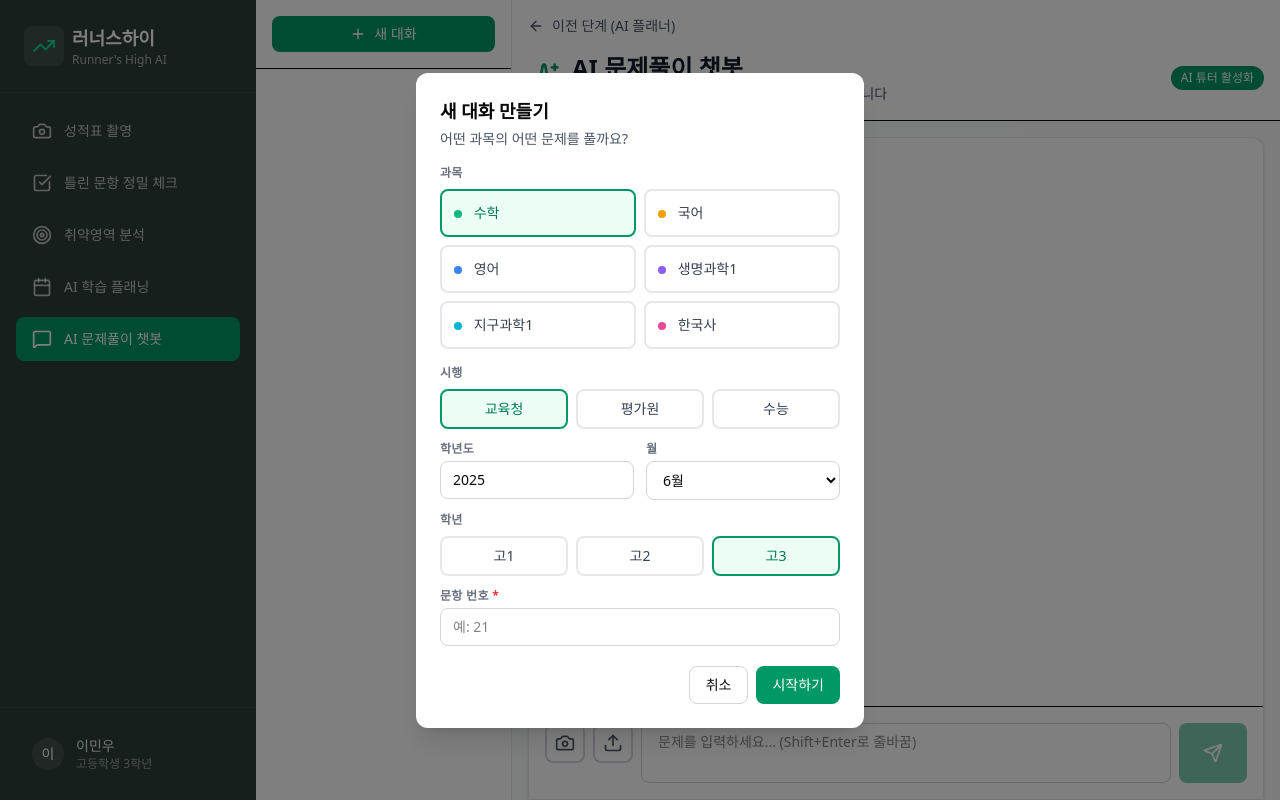
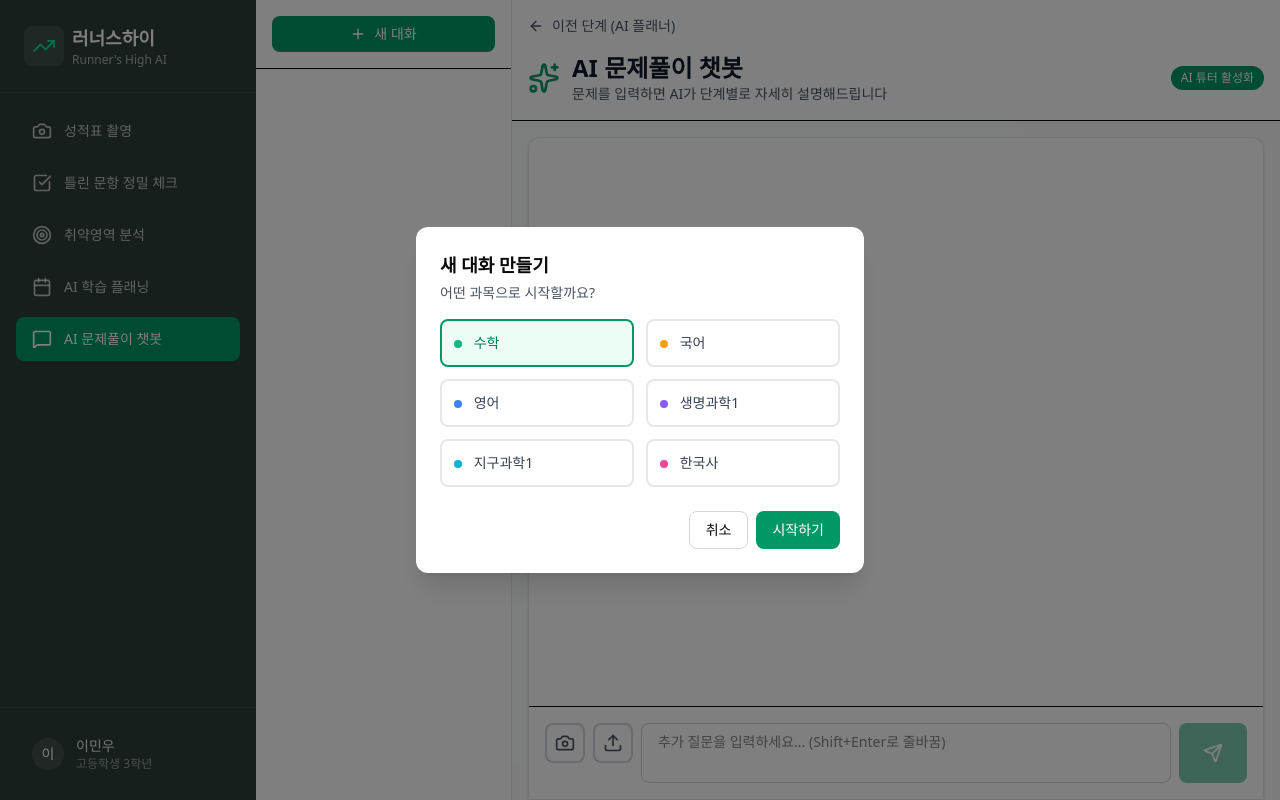
Before and after one commit to 2ivii/CapstoneDesign, a Vue app: page /ai-chatbot in a window 1280 px wide. Both pictures are taken after a click on the button "새 대화". Built offline with nearby package versions, Linux system fonts and the light colour scheme.

Commit message:
fix: 문제 정보 반영

```diff
--- a/src/pages/AIChatbot.vue
+++ b/src/pages/AIChatbot.vue
@@ -2,20 +2,16 @@
   <div class="flex h-screen bg-gray-50">
     <Sidebar />
 
-    <!-- New Chat Dialog -->
+    <!-- New Chat Dialog (과목 선택만) -->
     <div
       v-if="showNewChatDialog"
       class="fixed inset-0 bg-black/50 z-50 flex items-center justify-center"
       @click.self="showNewChatDialog = false"
     >
-      <div class="bg-white rounded-xl shadow-xl w-full max-w-md p-6 max-h-[90vh] overflow-y-auto">
+      <div class="bg-white rounded-xl shadow-xl w-full max-w-md p-6">
         <h2 class="text-lg font-bold mb-1">새 대화 만들기</h2>
-        <p class="text-sm text-gray-600 mb-4">어떤 과목의 어떤 문제를 풀까요?</p>
-
-        <!-- Subject -->
-        <div class="mb-4">
-          <p class="text-xs font-semibold text-gray-500 uppercase tracking-wide mb-2">과목</p>
-          <div class="grid grid-cols-2 gap-2">
+        <p class="text-sm text-gray-600 mb-4">어떤 과목으로 시작할까요?</p>
+        <div class="grid grid-cols-2 gap-3 mb-6">
           <button
             v-for="subject in subjects"
             :key="subject.id"
@@ -34,84 +30,6 @@
             {{ subject.name }}
           </button>
         </div>
-        </div>
-
-        <!-- Exam org -->
-        <div class="mb-3">
-          <p class="text-xs font-semibold text-gray-500 uppercase tracking-wide mb-2">시행</p>
-          <div class="grid grid-cols-3 gap-2">
-            <button
-              v-for="org in examOrgs"
-              :key="org"
-              @click="newChatExamOrg = org"
-              :class="[
-                'p-2 rounded-lg border-2 text-sm font-medium transition-all',
-                newChatExamOrg === org
-                  ? 'border-emerald-600 bg-emerald-50 text-emerald-700'
-                  : 'border-gray-200 hover:border-gray-300 text-gray-700'
-              ]"
-            >{{ org }}</button>
-          </div>
-        </div>
-
-        <!-- Year + Month -->
-        <div class="grid grid-cols-2 gap-3 mb-3">
-          <div>
-            <label class="text-xs font-semibold text-gray-500 uppercase tracking-wide mb-1 block">학년도</label>
-            <input
-              v-model="newChatExamYear"
-              type="number"
-              min="2020"
-              max="2030"
-              class="w-full border border-gray-300 rounded-lg px-3 py-2 text-sm focus:outline-none focus:border-emerald-500"
-              placeholder="예: 2026"
-            />
-          </div>
-          <div v-if="newChatExamOrg !== '수능'">
-            <label class="text-xs font-semibold text-gray-500 uppercase tracking-wide mb-1 block">월</label>
-            <select
-              v-model="newChatExamMonth"
-              class="w-full border border-gray-300 rounded-lg px-3 py-2 text-sm focus:outline-none focus:border-emerald-500"
-            >
-              <option v-for="m in examMonths" :key="m" :value="String(m)">{{ m }}월</option>
-            </select>
-          </div>
-        </div>
-
-        <!-- Grade (non-수능 only) -->
-        <div v-if="newChatExamOrg !== '수능'" class="mb-3">
-          <p class="text-xs font-semibold text-gray-500 uppercase tracking-wide mb-2">학년</p>
-          <div class="grid grid-cols-3 gap-2">
-            <button
-              v-for="grade in examGrades"
-              :key="grade"
-              @click="newChatExamGrade = grade"
-              :class="[
-                'p-2 rounded-lg border-2 text-sm font-medium transition-all',
-                newChatExamGrade === grade
-                  ? 'border-emerald-600 bg-emerald-50 text-emerald-700'
-                  : 'border-gray-200 hover:border-gray-300 text-gray-700'
-              ]"
-            >{{ grade }}</button>
-          </div>
-        </div>
-
-        <!-- Question number -->
-        <div class="mb-5">
-          <label class="text-xs font-semibold text-gray-500 uppercase tracking-wide mb-1 block">
-            문항 번호 <span class="text-red-500">*</span>
-          </label>
-          <input
-            v-model="newChatQuestionNo"
-            type="number"
-            min="1"
-            max="45"
-            class="w-full border border-gray-300 rounded-lg px-3 py-2 text-sm focus:outline-none focus:border-emerald-500"
-            placeholder="예: 21"
-          />
-          <p v-if="dialogError" class="text-red-500 text-xs mt-1">{{ dialogError }}</p>
-        </div>
-
         <div class="flex justify-end gap-2">
           <button
             @click="showNewChatDialog = false"
@@ -130,7 +48,7 @@
       <div class="w-64 bg-white border-r border-gray-200 flex flex-col">
         <div class="p-4 border-b">
           <button
-            @click="openNewChatDialog"
+            @click="showNewChatDialog = true"
             class="w-full bg-emerald-600 hover:bg-emerald-700 text-white px-4 py-2 rounded-lg flex items-center justify-center gap-2 text-sm font-medium"
           >
             <Plus :size="16" />
@@ -198,7 +116,7 @@
             >
               {{ subjects.find(s => s.id === currentChat!.subject)?.name }}
             </span>
-            <span class="text-gray-500 text-xs">
+            <span v-if="currentChat.examInfo" class="text-gray-500 text-xs">
               {{ examInfoLabel(currentChat.examInfo) }} {{ currentChat.examInfo.questionNo }}번
             </span>
           </div>
@@ -249,18 +167,79 @@
 
             <!-- Input Area -->
             <div class="border-t p-4">
-              <!-- First-message hint -->
+              <!-- 이미지 첨부 시: 시험 정보 입력 폼 -->
               <div
-                v-if="currentChat && !currentChat.initialized"
-                class="mb-2 flex items-center gap-2 text-xs text-amber-700 bg-amber-50 border border-amber-200 rounded-lg px-3 py-2"
+                v-if="uploadedImage && currentChat && !currentChat.initialized"
+                class="mb-3 p-3 bg-gray-50 rounded-lg border border-gray-200"
               >
-                <Camera :size="14" />
-                <span>첫 메시지에는 문제 이미지를 반드시 첨부해주세요.</span>
+                <p class="text-xs font-semibold text-gray-500 mb-2">모의고사 정보</p>
+
+                <!-- Row 1: Org / Year / Month -->
+                <div class="flex flex-wrap gap-2 items-center mb-2">
+                  <div class="flex gap-1">
+                    <button
+                      v-for="org in examOrgs"
+                      :key="org"
+                      @click="solveExamOrg = org"
+                      :class="[
+                        'px-2 py-1 rounded text-xs border transition-colors',
+                        solveExamOrg === org
+                          ? 'border-emerald-600 bg-emerald-50 text-emerald-700'
+                          : 'border-gray-200 text-gray-600 hover:border-gray-300'
+                      ]"
+                    >{{ org }}</button>
+                  </div>
+                  <input
+                    v-model="solveExamYear"
+                    type="number"
+                    min="2020"
+                    max="2030"
+                    class="w-20 border border-gray-300 rounded px-2 py-1 text-xs focus:outline-none focus:border-emerald-500"
+                    placeholder="학년도"
+                  />
+                  <select
+                    v-if="solveExamOrg !== '수능'"
+                    v-model="solveExamMonth"
+                    class="border border-gray-300 rounded px-2 py-1 text-xs focus:outline-none focus:border-emerald-500"
+                  >
+                    <option v-for="m in examMonths" :key="m" :value="String(m)">{{ m }}월</option>
+                  </select>
+                </div>
+
+                <!-- Row 2: Grade / Question No -->
+                <div class="flex flex-wrap gap-2 items-center">
+                  <div v-if="solveExamOrg !== '수능'" class="flex gap-1">
+                    <button
+                      v-for="grade in examGrades"
+                      :key="grade"
+                      @click="solveExamGrade = grade"
+                      :class="[
+                        'px-2 py-1 rounded text-xs border transition-colors',
+                        solveExamGrade === grade
+                          ? 'border-emerald-600 bg-emerald-50 text-emerald-700'
+                          : 'border-gray-200 text-gray-600 hover:border-gray-300'
+                      ]"
+                    >{{ grade }}</button>
+                  </div>
+                  <div class="flex items-center gap-1">
+                    <span class="text-xs text-gray-500">문항</span>
+                    <input
+                      v-model="solveQuestionNo"
+                      type="number"
+                      min="1"
+                      max="45"
+                      class="w-16 border border-gray-300 rounded px-2 py-1 text-xs focus:outline-none focus:border-emerald-500"
+                      placeholder="번호"
+                    />
+                    <span class="text-red-500 text-xs">*</span>
+                  </div>
+                </div>
               </div>
 
               <!-- Send error -->
               <p v-if="sendError" class="text-red-500 text-xs mb-2">{{ sendError }}</p>
 
+              <!-- Image preview -->
               <div v-if="uploadedImage" class="mb-3 relative inline-block">
                 <img :src="uploadedImage" alt="업로드된 이미지" class="h-20 rounded border" />
                 <button
@@ -274,7 +253,7 @@
               <div class="flex gap-2">
                 <div class="flex gap-2">
                   <label class="cursor-pointer">
-                    <input type="file" accept="image/*" class="hidden" @change="handleImageUpload" ref="cameraInputRef" capture="environment" />
+                    <input type="file" accept="image/*" class="hidden" @change="handleImageUpload" capture="environment" />
                     <div class="p-2 border-2 border-gray-300 rounded-lg hover:border-emerald-500 transition-colors">
                       <Camera :size="20" class="text-gray-600" />
                     </div>
@@ -289,7 +268,7 @@
                 <textarea
                   v-model="inputText"
                   @keydown.enter.exact.prevent="handleSendMessage"
-                  placeholder="문제를 입력하세요... (Shift+Enter로 줄바꿈)"
+                  :placeholder="currentChat && !currentChat.initialized ? '이미지를 첨부하면 모의고사 정보를 입력할 수 있습니다.' : '추가 질문을 입력하세요... (Shift+Enter로 줄바꿈)'"
                   class="flex-1 min-h-[60px] resize-none border border-gray-300 rounded-lg px-4 py-2 text-sm focus:outline-none focus:border-emerald-500"
                 />
                 <button
@@ -410,7 +389,7 @@ type ChatRoom = {
   lastMessage: string
   timestamp: Date
   messages: Message[]
-  examInfo: ExamInfo
+  examInfo?: ExamInfo
   initialized: boolean
 }
 
@@ -468,12 +447,13 @@ const sendError = ref('')
 // Dialog state
 const showNewChatDialog = ref(false)
 const newChatSubject = ref('math')
-const newChatExamYear = ref('2025')
-const newChatExamMonth = ref('6')
-const newChatExamOrg = ref<string>('교육청')
-const newChatExamGrade = ref<string>('고3')
-const newChatQuestionNo = ref('')
-const dialogError = ref('')
+
+// Solve 시험 정보 (이미지 첨부 시 입력)
+const solveExamYear = ref('2025')
+const solveExamMonth = ref('6')
+const solveExamOrg = ref<string>('교육청')
+const solveExamGrade = ref<string>('고3')
+const solveQuestionNo = ref<number | null>(null)
 
 // ── Computed ──────────────────────────────────────────────────────────────────
 
@@ -501,34 +481,11 @@ function buildChatTitle(subject: string, info: ExamInfo): string {
 
 // ── Dialog ────────────────────────────────────────────────────────────────────
 
-const openNewChatDialog = () => {
-  dialogError.value = ''
-  newChatQuestionNo.value = ''
-  showNewChatDialog.value = true
-}
-
 const createNewChat = () => {
-  if (!newChatQuestionNo.value || isNaN(Number(newChatQuestionNo.value))) {
-    dialogError.value = '문항 번호를 올바르게 입력해주세요.'
-    return
-  }
-  if (!newChatExamYear.value || isNaN(Number(newChatExamYear.value))) {
-    dialogError.value = '학년도를 입력해주세요.'
-    return
-  }
-  dialogError.value = ''
-
-  const examInfo: ExamInfo = {
-    examYear: String(newChatExamYear.value),
-    examMonth: newChatExamOrg.value === '수능' ? '' : String(newChatExamMonth.value),
-    examOrg: newChatExamOrg.value,
-    examGrade: newChatExamOrg.value === '수능' ? '' : newChatExamGrade.value,
-    questionNo: String(newChatQuestionNo.value),
-  }
-
+  const subjectName = subjects.find(s => s.id === newChatSubject.value)?.name ?? '새'
   const newChat: ChatRoom = {
     id: Date.now().toString(),
-    title: buildChatTitle(newChatSubject.value, examInfo),
+    title: `새 대화 - ${subjectName}`,
     subject: newChatSubject.value,
     lastMessage: '',
     timestamp: new Date(),
@@ -536,14 +493,12 @@ const createNewChat = () => {
       {
         id: '0',
         role: 'assistant',
-        content: '안녕하세요! AI 문제풀이 튜터입니다.\n\n문제 사진을 첨부하여 전송하면 단계별로 자세히 설명해드립니다.',
+        content: '안녕하세요! AI 문제풀이 튜터입니다.\n\n문제 사진을 첨부하면 모의고사 정보를 입력하고 AI에게 풀이를 요청할 수 있습니다.',
         timestamp: new Date(),
       },
     ],
-    examInfo,
     initialized: false,
   }
-
   chatRooms.value.unshift(newChat)
   currentChatId.value = newChat.id
   showNewChatDialog.value = false
@@ -558,16 +513,16 @@ const deleteChat = (chatId: string) => {
 
 // ── API ───────────────────────────────────────────────────────────────────────
 
-async function callSolve(chat: ChatRoom, file: File, userMessage?: string): Promise<SolveResponse> {
+async function callSolve(chat: ChatRoom, examInfo: ExamInfo, file: File, userMessage?: string): Promise<SolveResponse> {
   const formData = new FormData()
   formData.append('image', file)
   formData.append('studentId', String(STUDENT_ID))
   formData.append('subject', subjectToApi[chat.subject] ?? '')
-  formData.append('examYear', chat.examInfo.examYear)
-  formData.append('examMonth', chat.examInfo.examMonth)
-  formData.append('examOrg', chat.examInfo.examOrg)
-  formData.append('examGrade', chat.examInfo.examGrade)
-  formData.append('questionNo', chat.examInfo.questionNo)
+  formData.append('examYear', examInfo.examYear)
+  formData.append('examMonth', examInfo.examMonth)
+  formData.append('examOrg', examInfo.examOrg)
+  formData.append('examGrade', examInfo.examGrade)
+  formData.append('questionNo', examInfo.questionNo)
   if (userMessage) formData.append('message', userMessage)
 
   const res = await fetch('/api/chat/solve', { method: 'POST', body: formData })
@@ -599,9 +554,22 @@ const handleSendMessage = async () => {
   const chat = currentChat.value
   if (!chat) return
 
+  // 첫 메시지: 이미지 필수
   if (!chat.initialized && !uploadedFile.value) {
     sendError.value = '첫 메시지에는 문제 이미지를 반드시 첨부해주세요.'
     return
+  }
+
+  // 첫 메시지: 시험 정보 validation
+  if (!chat.initialized && uploadedFile.value) {
+    if (!solveQuestionNo.value || isNaN(Number(solveQuestionNo.value))) {
+      sendError.value = '문항 번호를 입력해주세요.'
+      return
+    }
+    if (!solveExamYear.value) {
+      sendError.value = '학년도를 입력해주세요.'
+      return
+    }
   }
 
   sendError.value = ''
@@ -612,16 +580,14 @@ const handleSendMessage = async () => {
   const messageText = inputText.value.trim()
   const imageFile = uploadedFile.value
 
-  const userMessage: Message = {
+  chatRooms.value[chatIndex].messages.push({
     id: Date.now().toString(),
     role: 'user',
     content: messageText || '이미지 문제 풀이 요청',
     timestamp: new Date(),
     hasImage: !!imageFile,
-  }
-
-  chatRooms.value[chatIndex].messages.push(userMessage)
-  chatRooms.value[chatIndex].lastMessage = userMessage.content
+  })
+  chatRooms.value[chatIndex].lastMessage = messageText || '이미지 문제 풀이 요청'
   chatRooms.value[chatIndex].timestamp = new Date()
 
   inputText.value = ''
@@ -632,14 +598,25 @@ const handleSendMessage = async () => {
     let solution: string
 
     if (!chat.initialized && imageFile) {
-      const res = await callSolve(chat, imageFile, messageText || undefined)
+      const examInfo: ExamInfo = {
+        examYear: String(solveExamYear.value),
+        examMonth: solveExamOrg.value === '수능' ? '' : String(solveExamMonth.value),
+        examOrg: solveExamOrg.value,
+        examGrade: solveExamOrg.value === '수능' ? '' : solveExamGrade.value,
+        questionNo: String(solveQuestionNo.value),
+      }
+
+      const res = await callSolve(chat, examInfo, imageFile, messageText || undefined)
 
       if (!res.isValid) {
         solution = res.errorMessage || '이미지를 인식할 수 없습니다. 다시 시도해주세요.'
       } else {
         solution = res.solution
         if (res.chatId) chatRooms.value[chatIndex].apiChatId = res.chatId
+        chatRooms.value[chatIndex].examInfo = examInfo
+        chatRooms.value[chatIndex].title = buildChatTitle(chat.subject, examInfo)
         chatRooms.value[chatIndex].initialized = true
+        solveQuestionNo.value = null
       }
     } else if (chat.apiChatId) {
       const res = await callFollowup(chat.apiChatId, messageText)
```
Lines whose indentation alone changed are shown as unchanged.
